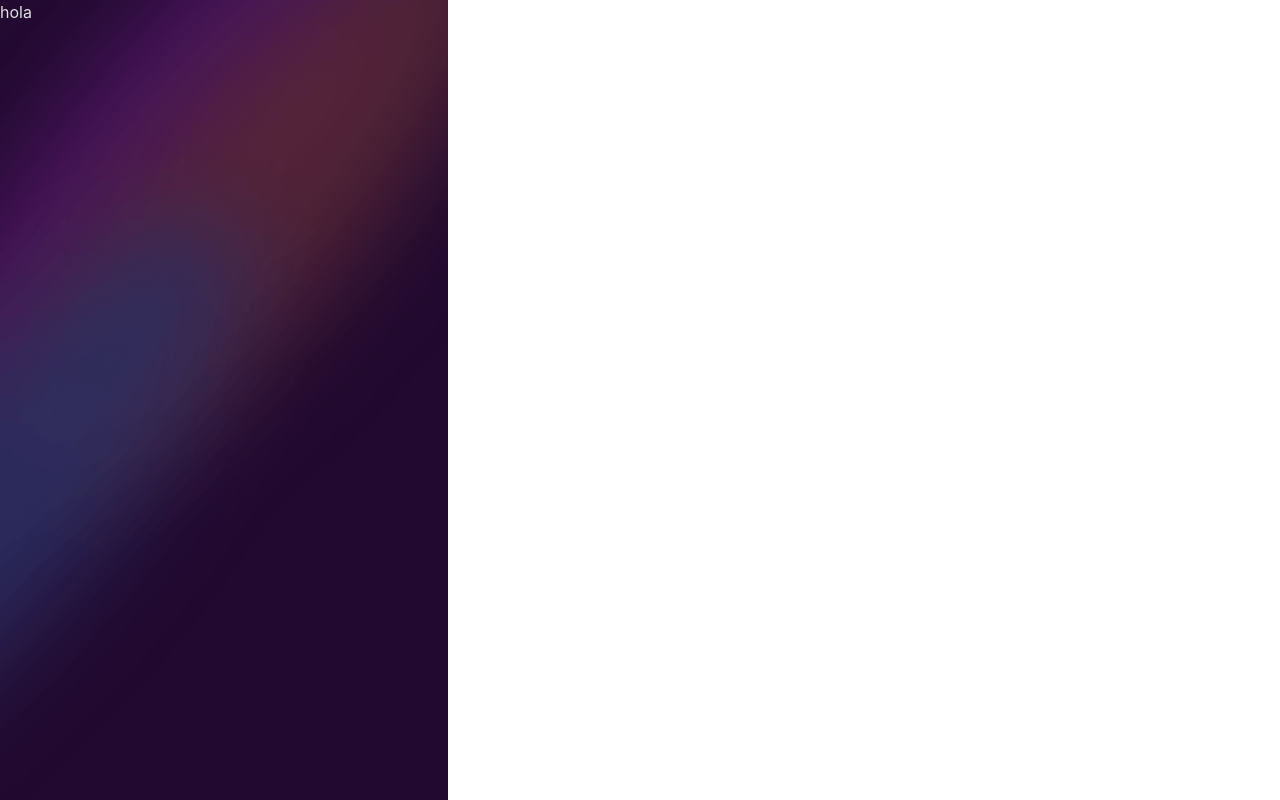
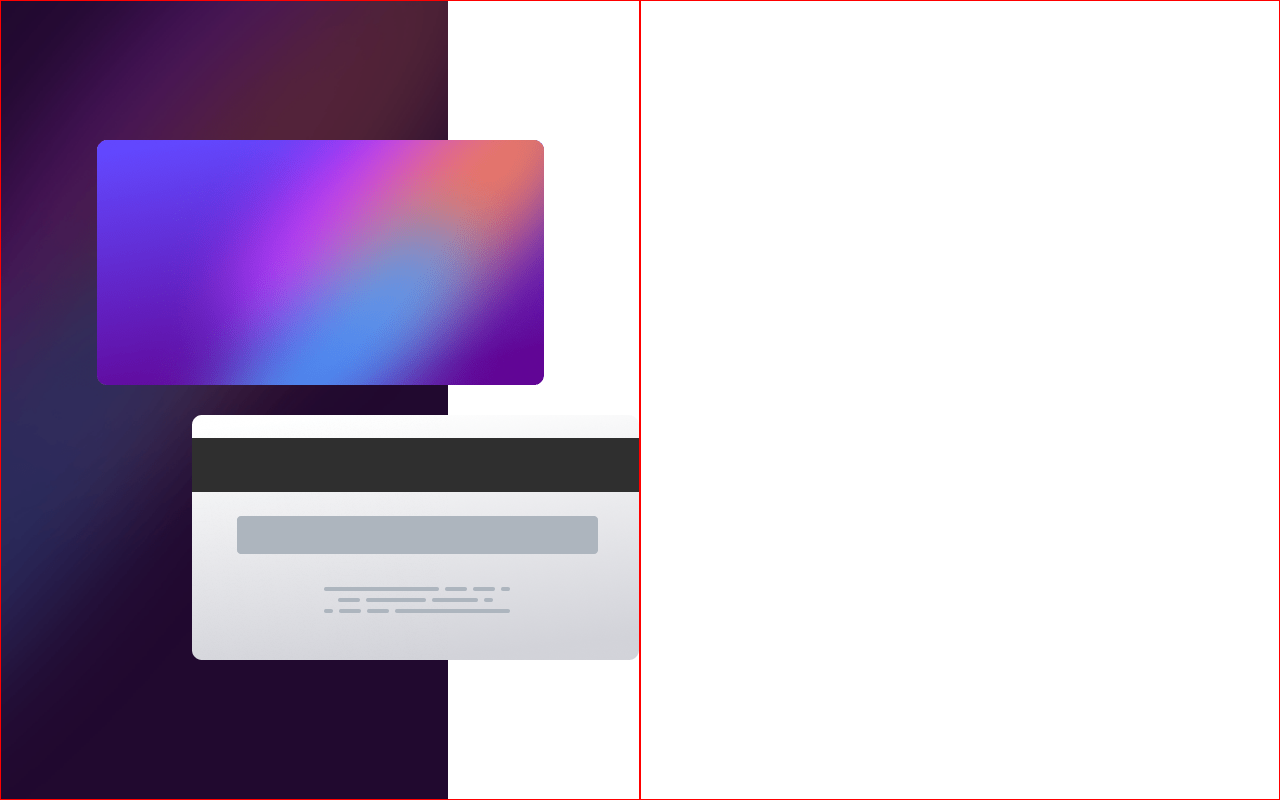
Before and after one commit to DepetrisFe/interactive-card-challenge, a React (Vite) app: page / in a window 1280 px wide. Built offline with nearby package versions, Linux system fonts and the light colour scheme.

Commit message:
card images displayed and positioned

```diff
--- a/src/mainPage/index.tsx
+++ b/src/mainPage/index.tsx
@@ -1,11 +1,34 @@
-import React from "react";
 import { useStyles } from "./styles";
-import { Grid } from "@mui/material";
+import { Box, Grid } from "@mui/material";
+import BgCardFront from "../assets/bg-card-front.png";
+import BgCardBack from "../assets/bg-card-back.png";
 
 const MainPage = () => {
   const classes = useStyles();
 
-  return <Grid className={classes.root}>hola</Grid>;
+  return (
+    <Grid container className={classes.root}>
+      <Grid item xs={6} className={classes.cardSection}>
+        <Box className={classes.cardContainer}>
+          <Box className={classes.cardFrontContainer}>
+            <img
+              src={BgCardFront}
+              alt="card front background"
+              className={classes.cardFront}
+            />
+          </Box>
+          <Box className={classes.cardBackContainer}>
+            <img
+              src={BgCardBack}
+              alt="card back background"
+              className={classes.cardBack}
+            />
+          </Box>
+        </Box>
+      </Grid>
+      <Grid item xs={6} className={classes.formSection}></Grid>
+    </Grid>
+  );
 };
 
 export default MainPage;
--- a/src/mainPage/styles.tsx
+++ b/src/mainPage/styles.tsx
@@ -3,9 +3,34 @@ import BgDesktop from "../assets/bg-main-desktop.png";
 
 export const useStyles = makeStyles({
   root: {
+    display: "flex",
     height: "100vh",
     backgroundImage: `url(${BgDesktop})`,
     backgroundRepeat: "no-repeat",
     backgroundSize: "35% 100%",
   },
+  cardSection: {
+    display: "flex",
+    justifyContent: "flex-end",
+    alignItems: "center",
+    border: "1px solid red",
+  },
+  cardContainer: {
+    display: "grid",
+    width: "100%",
+    gridRowGap: "30px",
+  },
+  cardFrontContainer: {
+    display: "flex",
+    justifyContent: "center",
+  },
+  cardBackContainer: {
+    display: "flex",
+    justifyContent: "flex-end",
+  },
+  cardFront: {},
+  cardBack: {},
+  formSection: {
+    border: "1px solid red",
+  },
 });
```
